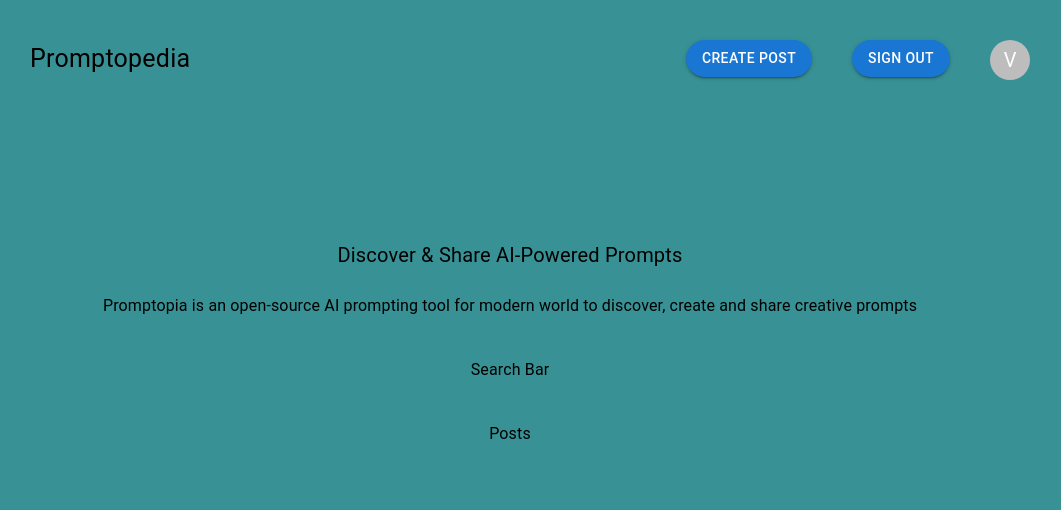
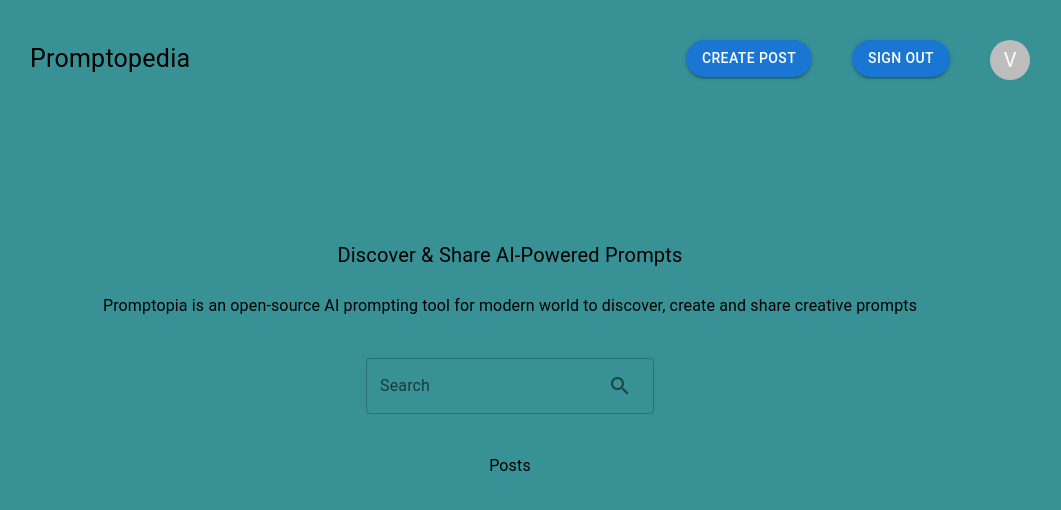
Before and after one commit to kvarad6/promptopedia, a React (Create React App) app in the folder client/: page / in a window 1280 px wide. Shown: the top 510 px of the page, without its empty margins (130-1191 px from the left). Built offline with nearby package versions, Linux system fonts and the light colour scheme; no server answers.

Commit message:
added search box

```diff
--- a/client/src/components/SearchBar.jsx
+++ b/client/src/components/SearchBar.jsx
@@ -1,12 +1,38 @@
-import React from 'react'
-import { Typography, Grid } from '@mui/material'
+import React, { useState } from 'react'
+import { Typography, Grid, TextField, IconButton } from '@mui/material'
+import SearchIcon from '@mui/icons-material/Search';
 
 
-const SearchBar = () => {
+const SearchBar = ({ onSearch }) => {
+  const [searchTerm, setSearchTerm] = useState('');
+
+  const handleSearchChange = (event) => {
+    setSearchTerm(event.target.value);
+    if (onSearch) { // Call onSearch prop function if provided
+      onSearch(event.target.value);
+    }
+  };
+
   return (
     <Grid sx={{display: 'flex', flexDirection: 'row', justifyContent: 'center', mt: 5}}>
-      <Typography>Search Bar</Typography>
+      <form noValidate autoComplete="off">
+        <TextField
+          id="search"
+          label="Search"
+          variant="outlined"
+          value={searchTerm}
+          onChange={handleSearchChange}
+          InputProps={{
+            endAdornment: (
+              <IconButton onClick={handleSearchChange}>
+                <SearchIcon />
+              </IconButton>
+            )
+          }}
+        />
+      </form>
     </Grid>
+
   )
 }
 
--- a/client/src/components/Signin.jsx
+++ b/client/src/components/Signin.jsx
@@ -24,7 +24,8 @@ const Signin = () => {
                 console.log("user", user);
                 const profilePicUrl = user.photoURL;
                 // console.log('Profile picture URL:', profilePicUrl);
-                // navigate("/", { someProp: "value" });
+                navigate("/", { someProp: "value" });
+                navigate("/");
 
                 // ...
             }).catch((error) => {
```
